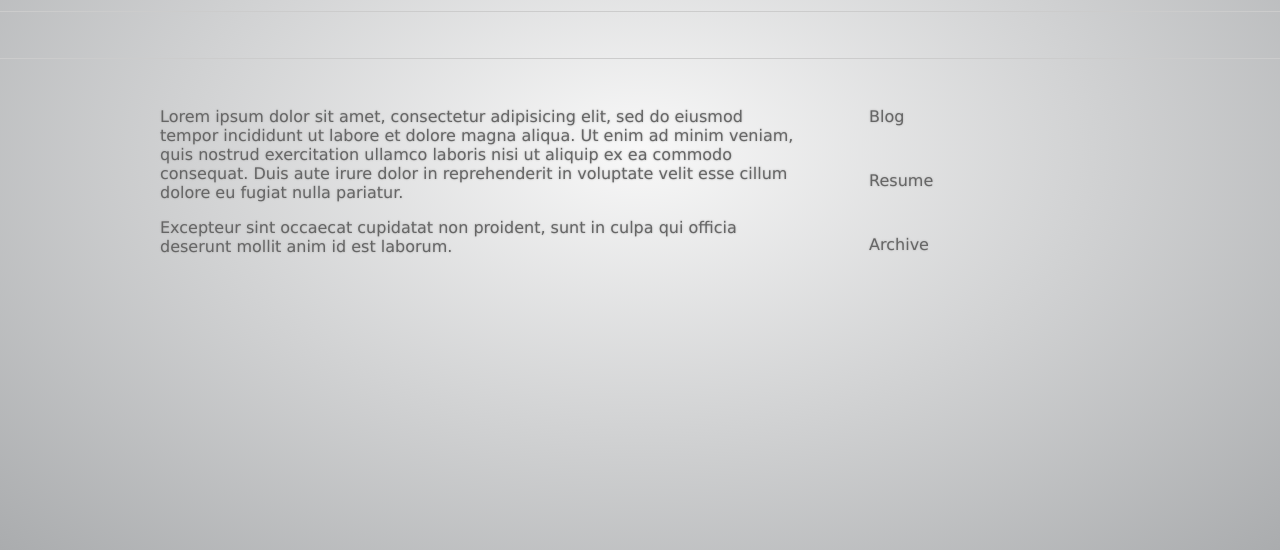
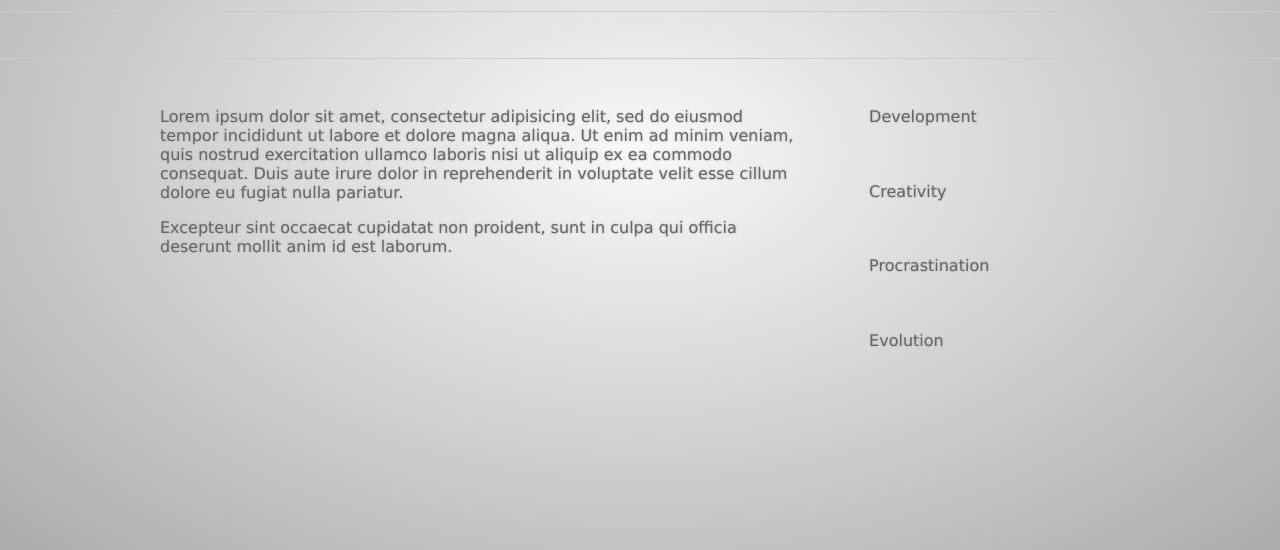
Before and after one commit to Deblopper/2, a plain HTML site: page index.html in a window 1280 px wide. Shown: the part 250-800 px from the top of the page. Drawn offline with Linux system fonts and the light colour scheme; a web font is replaced by a local one.

Commit message:
Sidebar portals in action

```diff
--- a/index.html
+++ b/index.html
@@ -24,13 +24,28 @@
 		</article>
 		<aside>
 			<div class="portal">
-				Blog
+				Development
+				<a href="#">
+					&nbsp;
+				</a>
 			</div>
 			<div class="portal">
-				Resume
+				Creativity
+				<a href="#">
+					&nbsp;
+				</a>
 			</div>
 			<div class="portal">
-				Archive
+				Procrastination
+				<a href="#">
+					&nbsp;
+				</a>
+			</div>
+			<div class="portal">
+				Evolution
+				<a href="#">
+					&nbsp;
+				</a>
 			</div>
 		</aside>
 	</section>
--- a/style.css
+++ b/style.css
@@ -58,6 +58,19 @@ header #punchline {
 	letter-spacing: 2px;
 	font-family: Raleway;
 }
+section#content aside .portal {
+	color: #666;
+}
+section#content aside .portal:hover {
+	color: #333;
+}
+section#content aside .portal a {
+	color: #617788;
+	font-size: 0.9em;
+}
+section#content aside .portal a:hover {
+	background: #f8f8f8;
+}
 
 /* 4. Box Model Size */
 header { margin: 8em 0 2em; }
@@ -80,8 +93,16 @@ section#content aside {
 	margin-left: 2em;
 }
 section#content aside .portal {
-	height: 3em;
 	margin: 1em auto;
+}
+section#content aside .portal a {
+	margin: 0.5em -1em;
+	padding: 0.5em 1em;
+	border-radius: 4px;
+	border: 1px solid transparent;
+}
+section#content aside .portal a:hover {
+	border-color: #c0c7cf;
 }
 
 /* 5. Position/Layout */
@@ -89,6 +110,12 @@ section#content > * {
 	vertical-align: top;
 	display: inline-block;
 }
+section#content aside .portal {
+	display: block;
+}
+section#content aside .portal a {
+	display: block;
+}
 
 /* 6. Miscellaneous */
 header { cursor: default; }
```
